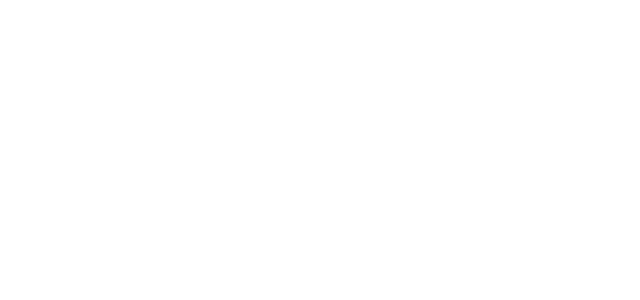
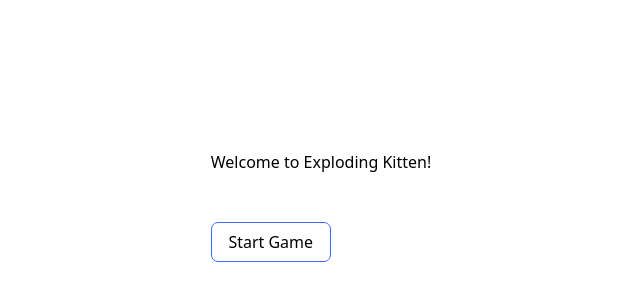
Before and after one commit to Vk4011/Emitrr, a React (Vite) app in the folder frontend/: page / in a window 1280 px wide. Before the commit this address had no page. Shown: the part 194-494 px from the top of the page, without its empty margins (319-959 px from the left). Built offline with nearby package versions, Linux system fonts and the light colour scheme.

Commit message:
landing Page

```diff
--- a/frontend/src/App.jsx
+++ b/frontend/src/App.jsx
@@ -2,6 +2,7 @@
 import Playground from "./components/Playground";
 import Login from "./components/pages/Login";
 import SignUp from "./components/pages/SignUp";
+import LandingPage from "./components/LandingPage";
 
 
 function App() {
@@ -11,6 +12,8 @@
    <BrowserRouter>
      <div>
        <Routes>
+
+         <Route path="/" element={<LandingPage/>} />
          <Route path="/login" element={<Login />} />
          <Route path="/signup" element={<SignUp/>} />
          <Route path="/home" element={<Home />} />
--- /dev/null
+++ b/frontend/src/components/LandingPage.jsx
@@ -0,0 +1,24 @@
+import React from "react";
+import { Link } from "react-router-dom";
+
+function LandingPage() {
+
+
+  return (
+    <div className="landing-page">
+      <h1 className="text-3xl font-bold text-blue-500">
+        Welcome to Exploding Kitten!
+      </h1>
+      <br />
+      <br />
+
+      <button className="flex items-center justify-center ">
+        <Link to="/signup" className="signup">
+          Start Game
+        </Link>
+      </button>
+    </div>
+  );
+}
+
+export default LandingPage;
```
